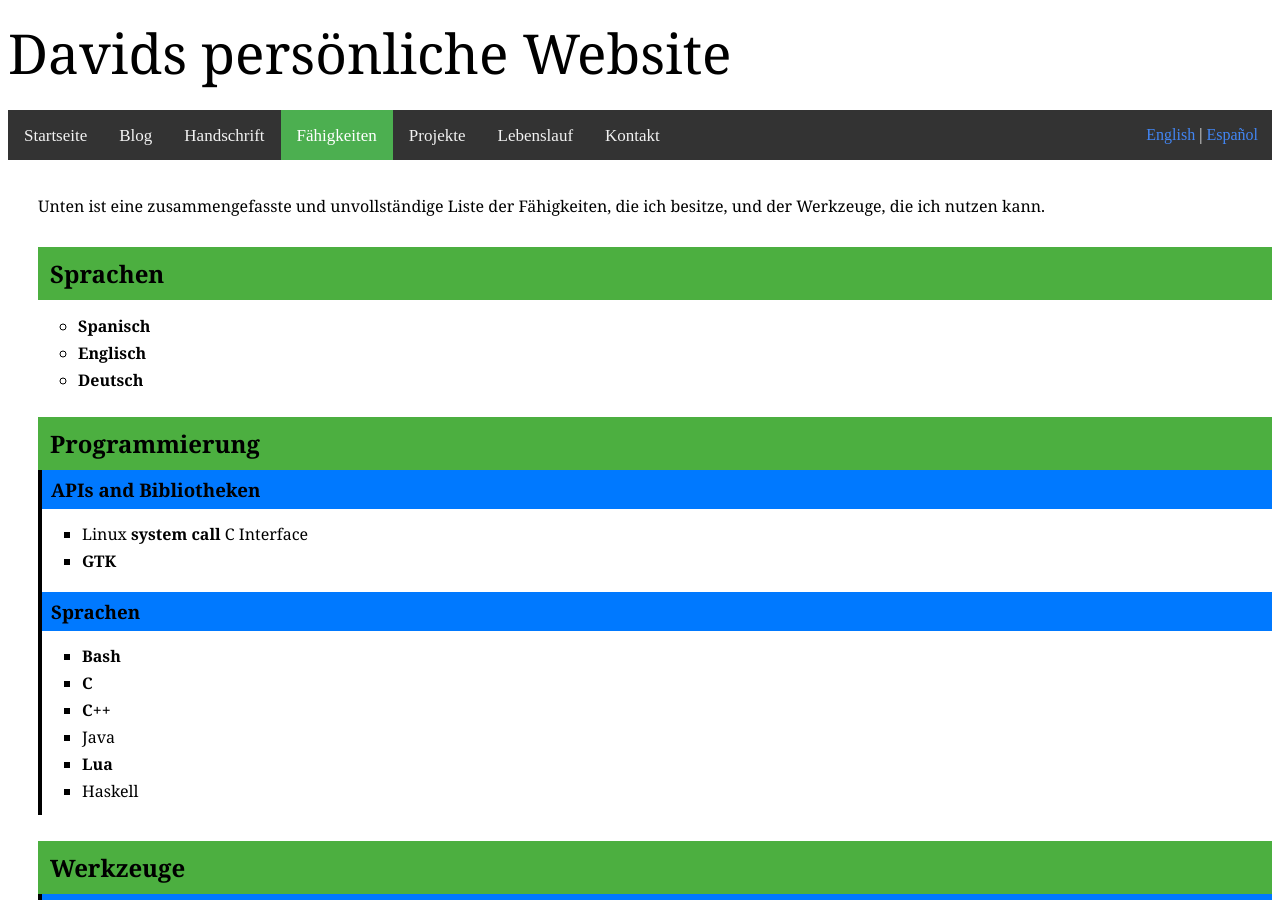
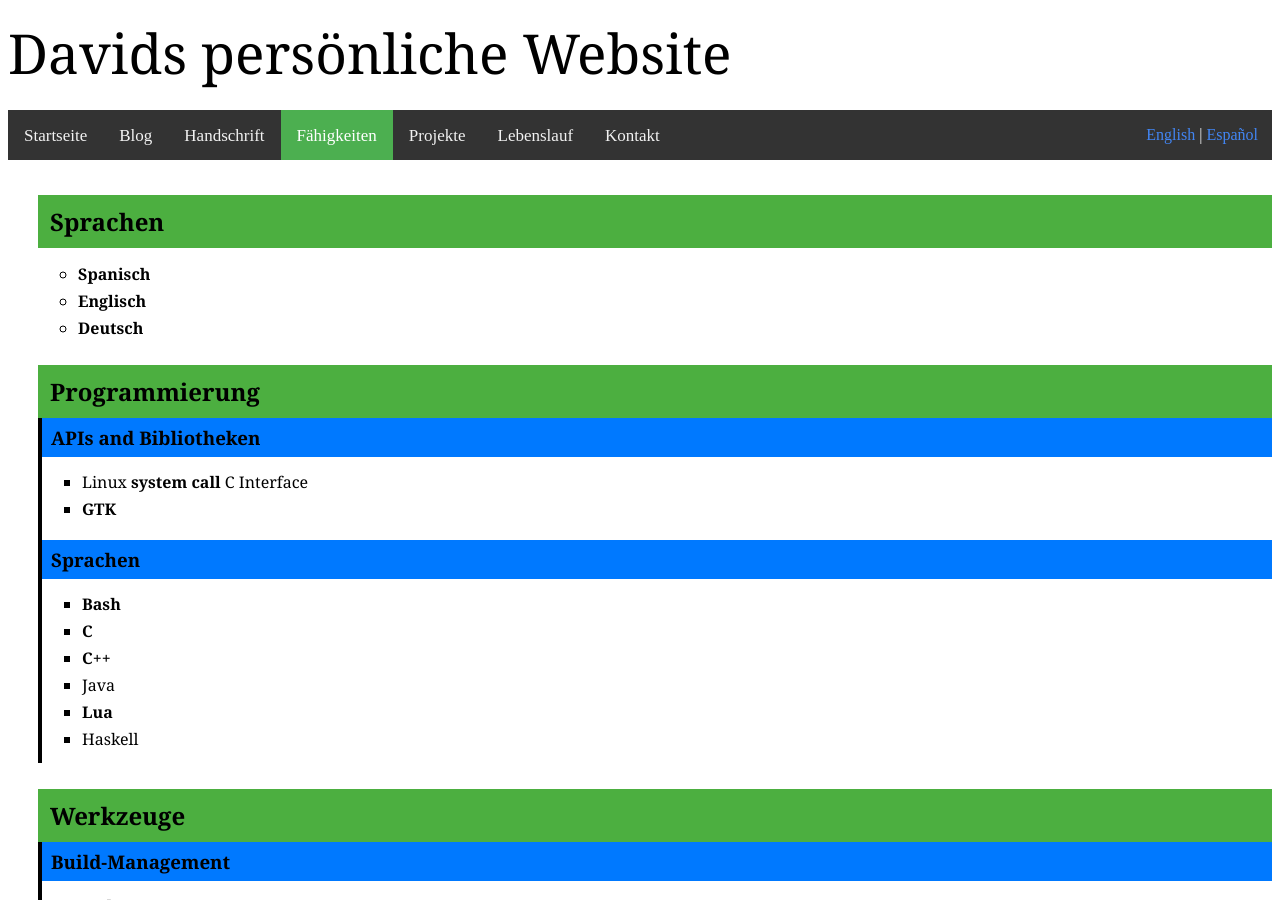
Before and after one commit to kalrish/website, a Jekyll site: the page built from deu/skills.html, in a window 1280 px wide and 900 px high. Built offline with Jekyll 4.4.1, drawn with Linux system fonts in a browser that asks for light colours.

Commit message:
Remove introductory sentence in the skills page

```diff
--- a/deu/skills.html
+++ b/deu/skills.html
@@ -3,7 +3,6 @@ title: Fähigkeiten
 permasub: skills
 css: skills
 ---
-<p>Unten ist eine zusammengefasste und unvollständige Liste der Fähigkeiten, die ich besitze, und der Werkzeuge, die ich nutzen kann.</p>
 <ul class="toplist">
 	<li>
 		<h2>Sprachen</h2>
--- a/eng/skills.html
+++ b/eng/skills.html
@@ -3,7 +3,6 @@ title: Skills
 permasub: skills
 css: skills
 ---
-<p>Below is a summarized and incomplete list of the skills I possess and the tools I'm able to use.</p>
 <ul class="toplist">
 	<li>
 		<h2>Languages</h2>
--- a/esp/skills.html
+++ b/esp/skills.html
@@ -3,7 +3,6 @@ title: Habilidades y conocimientos
 permasub: skills
 css: skills
 ---
-<p>A continuación se listan, de forma resumida e incompleta, las habilidades que poseo y las herramientas que soy capaz de utilizar.</p>
 <ul class="toplist">
 	<li>
 		<h2>Idiomas</h2>
```
